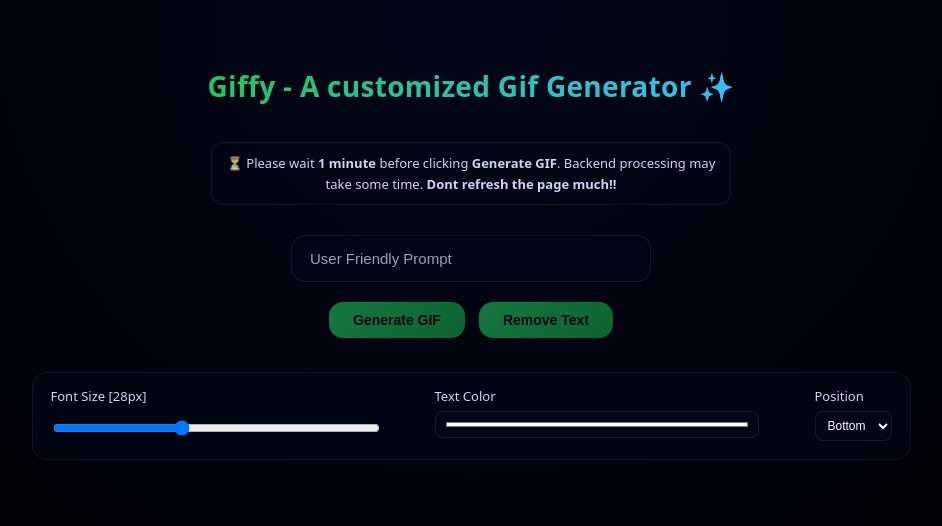
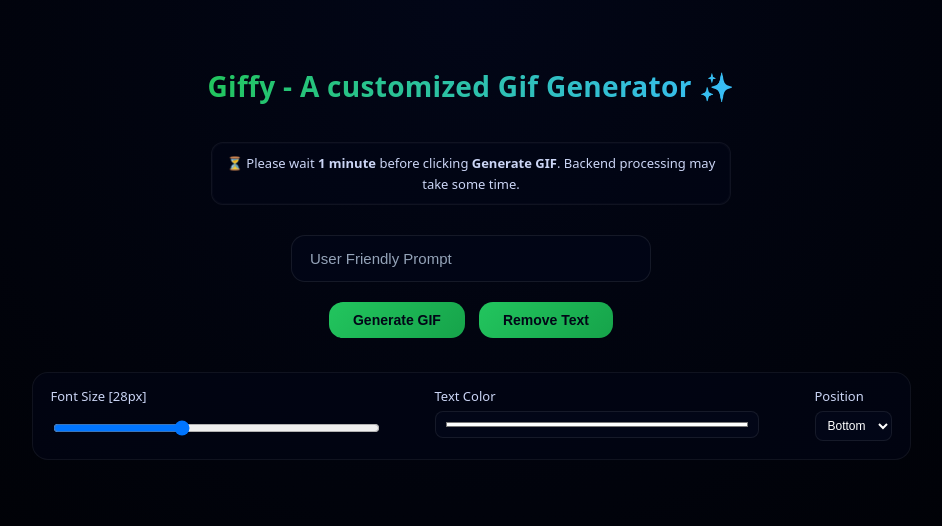
Before and after one commit to faiz-ak/Giffy, a React (Create React App) app: page / in a window 1280 px wide. Shown: the top 526 px of the page, without its empty margins (169-1111 px from the left). Built offline with nearby package versions, Linux system fonts and the light colour scheme.

Commit message:
Update App.js

```diff
--- a/src/App.js
+++ b/src/App.js
@@ -1,4 +1,4 @@
-import React, { useEffect,useState } from "react";
+import React, {useState } from "react";
 import axios from "axios";
 import { parseGIF, decompressFrames } from "gifuct-js";
 import gifshot from "gifshot";
@@ -105,19 +105,6 @@ function App() {
   const [position, setPosition] = useState("bottom");
 
   const [showText, setShowText] = useState(true);
-  const [showWaitMessage, setShowWaitMessage] = useState(true);
-
-
-
- useEffect(() => {
-
-  const timer = setTimeout(() => {
-    setShowWaitMessage(false);
-
-  }, 60000); // ⏱️ 1 minute
-
-  return () => clearTimeout(timer);
-}, []);
 
   /* 🎬 Generate GIFs */
   const generateGif = async () => {
@@ -217,13 +204,12 @@ function App() {
   return (
     <div className="container">
   <h1>Giffy - A customized Gif Generator ✨</h1>
-{showWaitMessage && (
+
   <p className="hint-text">
     ⏳ Please wait <strong>1 minute</strong> before clicking
     <strong> Generate GIF</strong>.
-    Backend processing may take some time. <span style={{color:"red !important", fontWeight:"bolder"}}> Dont refresh the page much!!</span>
+    Backend processing may take some time.
   </p>
-)}
 
 
 <input
@@ -233,11 +219,11 @@ function App() {
 />
 
       <div className="btn-group">
-        <button onClick={generateGif}  disabled={loading || showWaitMessage}>
+        <button onClick={generateGif}  disabled={loading}>
           Generate GIF
         </button>
 
-        <button onClick={() => setShowText(!showText)}   disabled={loading || showWaitMessage}>
+        <button onClick={() => setShowText(!showText)}   disabled={loading}>
           {showText ? "Remove Text" : "Add Text"}
         </button>
       </div>
```
